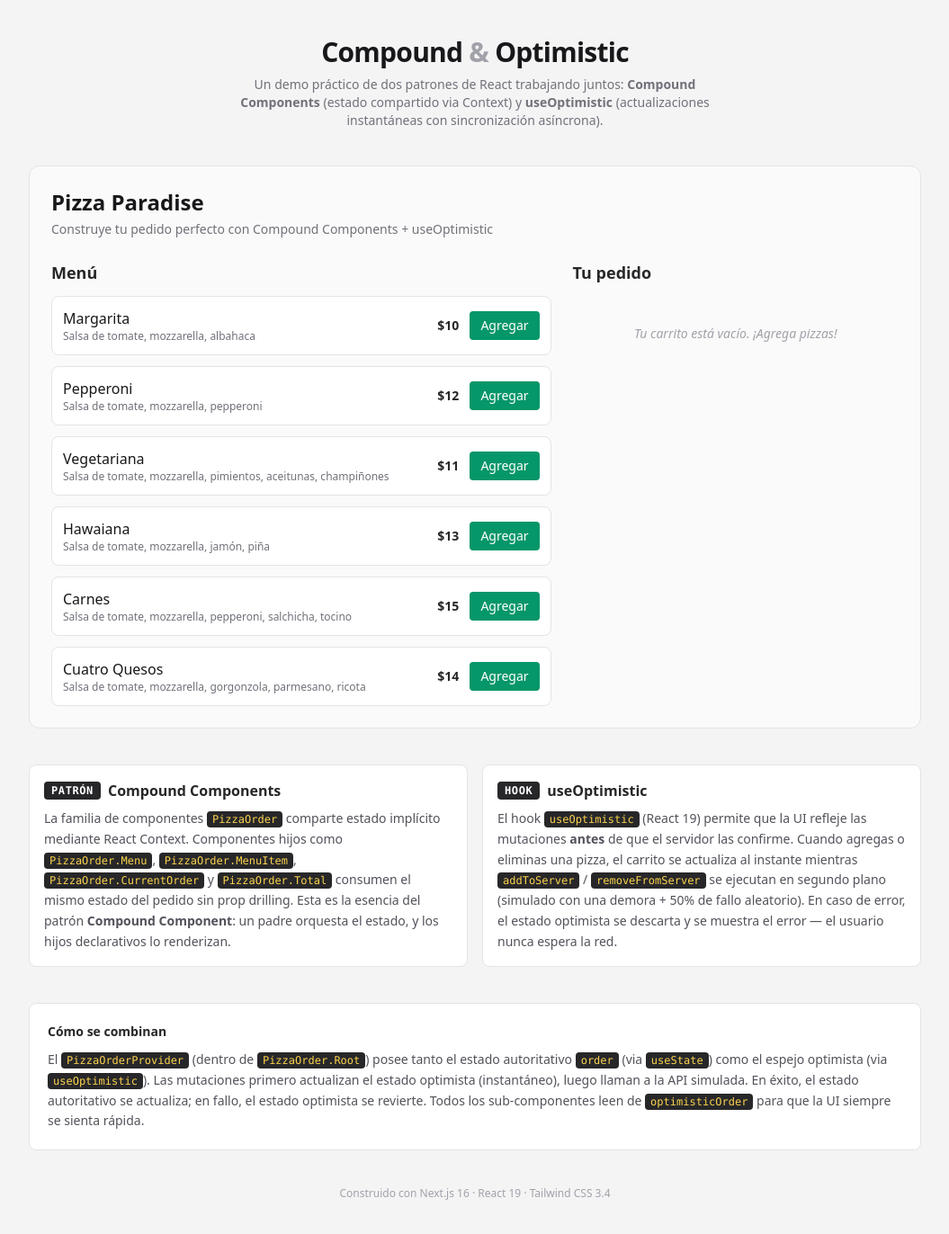
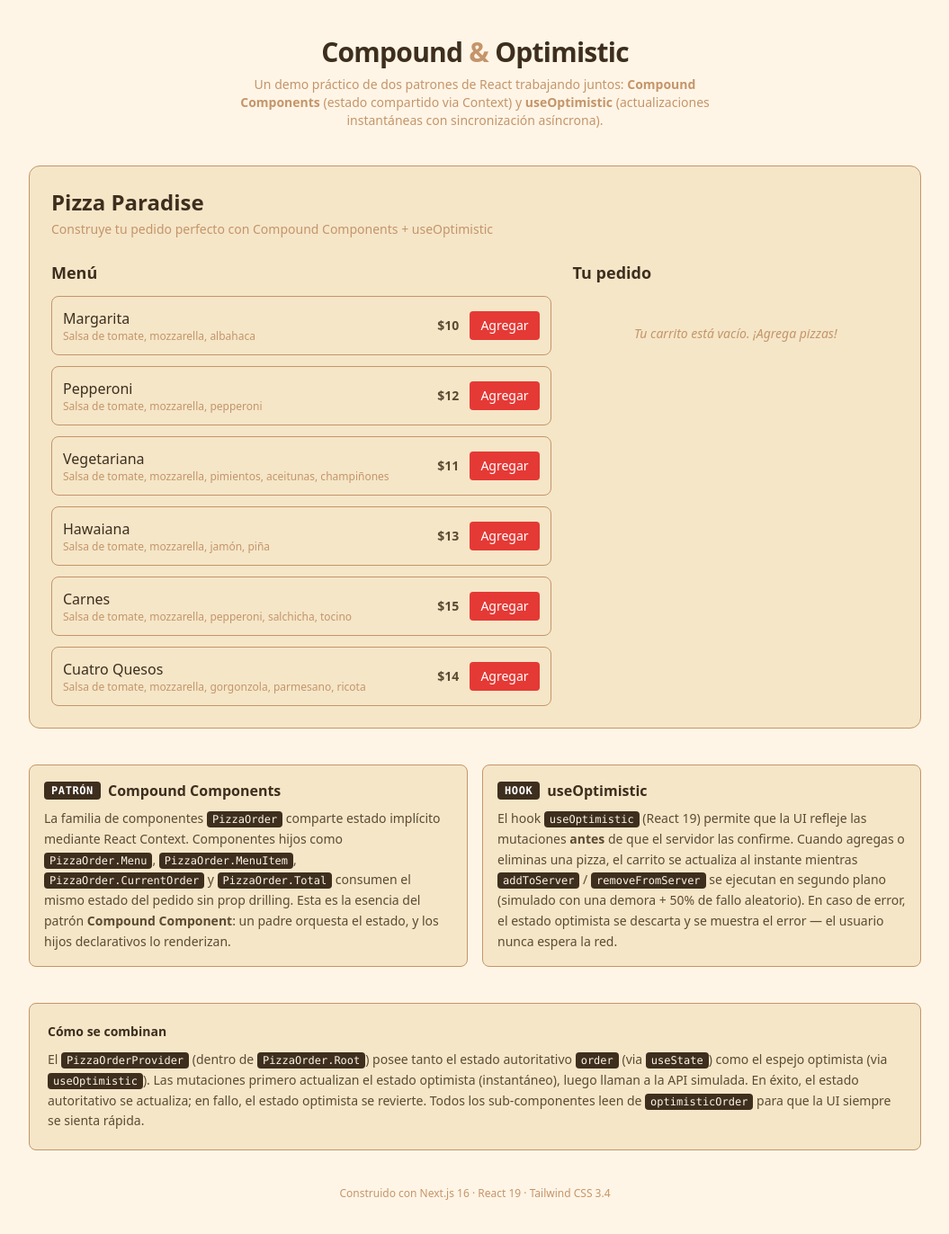
Before and after one commit to LeonidasGarcia/compound-and-optimistic, a Next.js app: page / in a window 1280 px wide. Shown: the top 1372 px of the page at 90% size, without its empty margins (112-1167 px from the left). Built offline with nearby package versions, Linux system fonts and the light colour scheme.

Commit message:
feat: update styles and colors for PizzaOrder components and layout

```diff
--- a/src/app/layout.tsx
+++ b/src/app/layout.tsx
@@ -12,7 +12,7 @@ export default function RootLayout({
 }: Readonly<{ children: React.ReactNode }>) {
   return (
     <html lang="es" className="h-full antialiased">
-      <body className="min-h-full flex flex-col bg-zinc-100 text-zinc-900">
+      <body className="min-h-full flex flex-col bg-masa-claro text-[#3D2E1E]">
         {children}
       </body>
     </html>
--- a/src/app/page.tsx
+++ b/src/app/page.tsx
@@ -5,7 +5,7 @@ import { PIZZAS } from "@/components/pizza-order/types";
 
 function CodeTag({ children }: { children: React.ReactNode }) {
   return (
-    <code className="rounded bg-zinc-800 px-1.5 py-0.5 text-xs text-amber-300 font-mono">
+    <code className="rounded bg-[#3D2E1E] px-1.5 py-0.5 text-xs text-masa-claro font-mono">
       {children}
     </code>
   );
@@ -21,14 +21,14 @@ function PatternCard({
   children: React.ReactNode;
 }) {
   return (
-    <div className="rounded-lg border border-zinc-200 bg-white p-4">
+    <div className="rounded-lg border border-masa-oscuro bg-masa p-4">
       <div className="flex items-center gap-2 mb-2">
-        <span className="rounded bg-zinc-800 px-2 py-0.5 text-xs font-mono font-semibold uppercase tracking-wider text-white">
+        <span className="rounded bg-[#3D2E1E] px-2 py-0.5 text-xs font-mono font-semibold uppercase tracking-wider text-white">
           {badge}
         </span>
-        <h3 className="font-semibold text-zinc-800">{title}</h3>
+        <h3 className="font-semibold text-[#3D2E1E]">{title}</h3>
       </div>
-      <div className="text-sm text-zinc-600 leading-relaxed">{children}</div>
+      <div className="text-sm text-[#5C4A32] leading-relaxed">{children}</div>
     </div>
   );
 }
@@ -37,10 +37,10 @@ export default function Home() {
   return (
     <div className="flex-1 w-full max-w-5xl mx-auto px-4 py-10 space-y-10">
       <header className="text-center space-y-2">
-        <h1 className="text-3xl font-bold tracking-tight text-zinc-900">
-          Compound <span className="text-zinc-400">&amp;</span> Optimistic
+        <h1 className="text-3xl font-bold tracking-tight text-[#3D2E1E]">
+          Compound <span className="text-masa-oscuro">&amp;</span> Optimistic
         </h1>
-        <p className="text-zinc-500 max-w-xl mx-auto text-sm">
+        <p className="text-masa-oscuro max-w-xl mx-auto text-sm">
           Un demo práctico de dos patrones de React trabajando juntos:{" "}
           <strong>Compound Components</strong> (estado compartido via Context) y{" "}
           <strong>useOptimistic</strong> (actualizaciones instantáneas con sincronización asíncrona).
@@ -97,8 +97,8 @@ export default function Home() {
         </PatternCard>
       </section>
 
-      <section className="rounded-lg border border-zinc-200 bg-white p-5 text-sm text-zinc-600 leading-relaxed">
-        <h2 className="font-semibold text-zinc-800 mb-2">Cómo se combinan</h2>
+      <section className="rounded-lg border border-masa-oscuro bg-masa p-5 text-sm text-[#5C4A32] leading-relaxed">
+        <h2 className="font-semibold text-[#3D2E1E] mb-2">Cómo se combinan</h2>
         <p>
           El <CodeTag>PizzaOrderProvider</CodeTag> (dentro de{" "}
           <CodeTag>PizzaOrder.Root</CodeTag>) posee tanto el estado
@@ -112,7 +112,7 @@ export default function Home() {
         </p>
       </section>
 
-      <footer className="text-center text-xs text-zinc-400 pb-6">
+      <footer className="text-center text-xs text-masa-oscuro pb-6">
         Construido con Next.js 16 &middot; React 19 &middot; Tailwind CSS 3.4
       </footer>
     </div>
--- a/src/components/pizza-order/actions.tsx
+++ b/src/components/pizza-order/actions.tsx
@@ -8,7 +8,7 @@ export function PizzaOrderActions() {
   return (
     <div className="space-y-2">
       {error && (
-        <div className="rounded border border-red-200 bg-red-50 px-3 py-2 text-xs text-red-700">
+        <div className="rounded border border-salsa-claro bg-salsa-claro px-3 py-2 text-xs text-salsa-oscuro">
           {error}
         </div>
       )}
@@ -27,7 +27,7 @@ export function PizzaOrderActions() {
         <button
           onClick={clearOrder}
           disabled={isPending}
-          className="w-full rounded border border-zinc-300 bg-white px-3 py-2 text-sm font-medium text-zinc-700 transition enabled:hover:bg-zinc-50 disabled:opacity-50"
+          className="w-full rounded border border-masa-oscuro bg-masa px-3 py-2 text-sm font-medium text-[#5C4A32] transition enabled:hover:bg-masa-claro disabled:opacity-50"
         >
           Vaciar carrito
         </button>
--- a/src/components/pizza-order/current-order.tsx
+++ b/src/components/pizza-order/current-order.tsx
@@ -9,11 +9,11 @@ export function PizzaOrderCurrentOrder() {
 
   return (
     <div>
-      <h2 className="text-lg font-semibold text-zinc-800 mb-3">
+      <h2 className="text-lg font-semibold text-[#3D2E1E] mb-3">
         Tu pedido {count > 0 ? `(${count} producto${count > 1 ? "s" : ""})` : ""}
       </h2>
       {count === 0 ? (
-        <p className="text-sm text-zinc-400 italic py-8 text-center">
+        <p className="text-sm text-masa-oscuro italic py-8 text-center">
           Tu carrito está vacío. ¡Agrega pizzas!
         </p>
       ) : (
--- a/src/components/pizza-order/header.tsx
+++ b/src/components/pizza-order/header.tsx
@@ -3,8 +3,8 @@
 export function PizzaOrderHeader() {
   return (
     <div className="mb-6">
-      <h1 className="text-2xl font-bold text-zinc-900">Pizza Paradise</h1>
-      <p className="text-sm text-zinc-500 mt-1">
+      <h1 className="text-2xl font-bold text-[#3D2E1E]">Pizza Paradise</h1>
+      <p className="text-sm text-masa-oscuro mt-1">
         Construye tu pedido perfecto con Compound Components + useOptimistic
       </p>
     </div>
--- a/src/components/pizza-order/menu-item.tsx
+++ b/src/components/pizza-order/menu-item.tsx
@@ -7,17 +7,17 @@ export function PizzaOrderMenuItem({ pizza }: { pizza: Pizza }) {
   const { addItem, isPending } = usePizzaOrder();
 
   return (
-    <div className="flex items-center justify-between rounded-lg border border-zinc-200 bg-white p-3 transition hover:border-zinc-400">
+    <div className="flex items-center justify-between rounded-lg border border-masa-oscuro bg-masa p-3 transition hover:border-[#8B6F47]">
       <div className="flex-1 min-w-0 mr-3">
-        <p className="font-medium text-zinc-900 truncate">{pizza.name}</p>
-        <p className="text-xs text-zinc-500 truncate">{pizza.description}</p>
+        <p className="font-medium text-[#3D2E1E] truncate">{pizza.name}</p>
+        <p className="text-xs text-masa-oscuro truncate">{pizza.description}</p>
       </div>
       <div className="flex items-center gap-3 shrink-0">
-        <span className="text-sm font-semibold text-zinc-800">${pizza.price}</span>
+        <span className="text-sm font-semibold text-[#5C4A32]">${pizza.price}</span>
         <button
           onClick={() => addItem(pizza)}
           disabled={isPending}
-          className="rounded bg-emerald-600 px-3 py-1.5 text-sm font-medium text-white transition enabled:hover:bg-emerald-700 disabled:opacity-50"
+          className="rounded bg-salsa px-3 py-1.5 text-sm font-medium text-white transition enabled:hover:bg-salsa-oscuro disabled:opacity-50"
         >
           Agregar
         </button>
--- a/src/components/pizza-order/menu.tsx
+++ b/src/components/pizza-order/menu.tsx
@@ -3,7 +3,7 @@
 export function PizzaOrderMenu({ children }: { children: React.ReactNode }) {
   return (
     <div>
-      <h2 className="text-lg font-semibold text-zinc-800 mb-3">Menú</h2>
+      <h2 className="text-lg font-semibold text-[#3D2E1E] mb-3">Menú</h2>
       <div className="grid grid-cols-1 gap-3">{children}</div>
     </div>
   );
--- a/src/components/pizza-order/root.tsx
+++ b/src/components/pizza-order/root.tsx
@@ -5,7 +5,7 @@ import { PizzaOrderProvider } from "./context";
 export function PizzaOrderRoot({ children }: { children: React.ReactNode }) {
   return (
     <PizzaOrderProvider>
-      <div className="rounded-xl border border-zinc-200 bg-zinc-50 p-6">
+      <div className="rounded-xl border border-masa-oscuro bg-masa p-6">
         {children}
       </div>
     </PizzaOrderProvider>
--- a/src/components/pizza-order/total.tsx
+++ b/src/components/pizza-order/total.tsx
@@ -12,9 +12,9 @@ export function PizzaOrderTotal() {
   if (optimisticOrder.items.length === 0) return null;
 
   return (
-    <div className="flex items-center justify-between border-t border-zinc-200 pt-3 mt-3">
-      <span className="text-sm font-semibold text-zinc-800">Total</span>
-      <span className="text-lg font-bold text-zinc-900">${total.toFixed(0)}</span>
+    <div className="flex items-center justify-between border-t border-masa-oscuro pt-3 mt-3">
+      <span className="text-sm font-semibold text-[#3D2E1E]">Total</span>
+      <span className="text-lg font-bold text-[#3D2E1E]">${total.toFixed(0)}</span>
     </div>
   );
 }
--- a/tailwind.config.ts
+++ b/tailwind.config.ts
@@ -7,7 +7,24 @@ const config: Config = {
     "./src/app/**/*.{js,ts,jsx,tsx,mdx}",
   ],
   theme: {
-    extend: {},
+    extend: {
+      colors: {
+        masa: {
+          claro: '#FFF5E6',
+          DEFAULT: '#F5E6C8',
+          oscuro: '#C4956A',
+        },
+        salsa: {
+          claro: '#FFCDD2',
+          DEFAULT: '#E53935',
+          oscuro: '#C62828',
+        },
+        albahaca: {
+          DEFAULT: '#43A047',
+          oscuro: '#2E7D32',
+        },
+      },
+    },
   },
   plugins: [],
 };
```
Also changed, not shown: src/components/pizza-order/order-item.tsx (+9 -9 lines).
